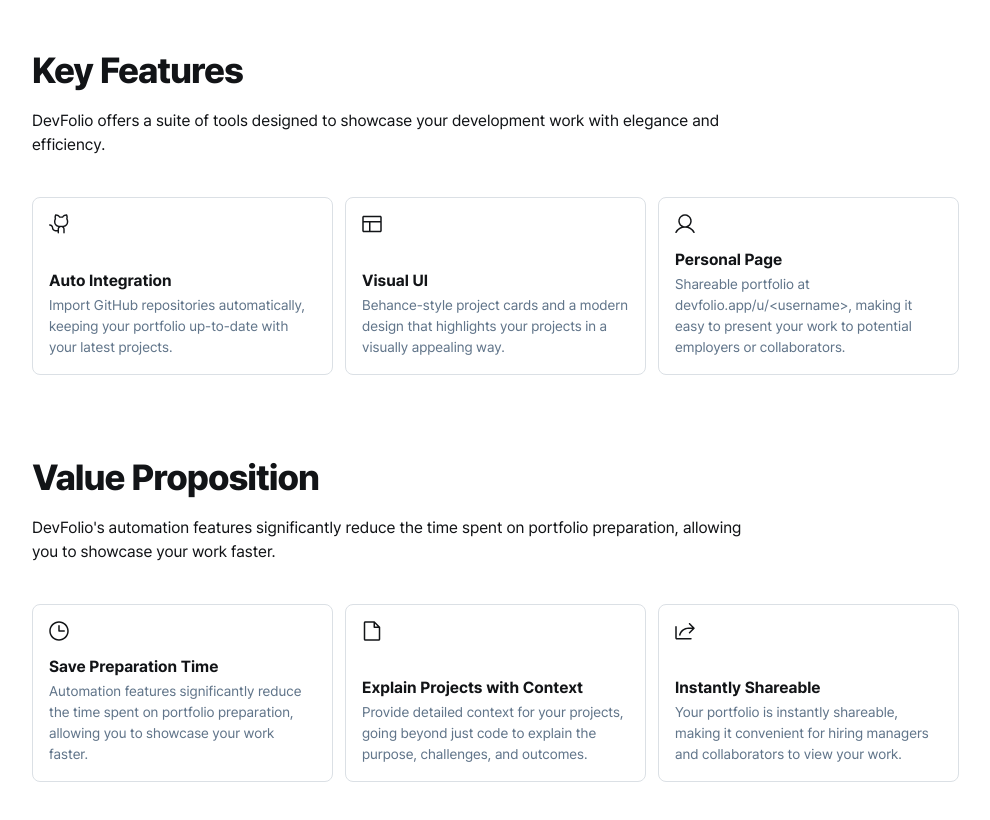
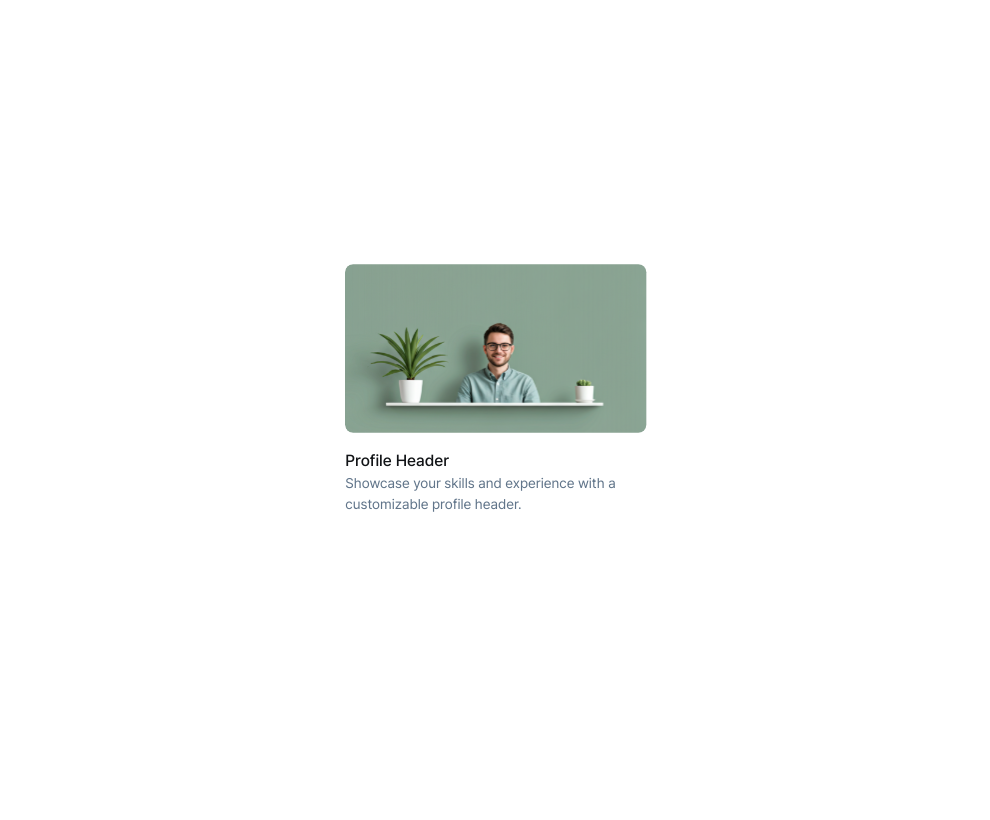
Before and after one commit to DevFolioFE/devfolio, a Next.js app: page / in a window 1280 px wide. Shown: the top 820 px of the page, without its empty margins (144-1134 px from the left). Built offline with nearby package versions, Linux system fonts and the light colour scheme.

Commit message:
feat: link-preview ui

```diff
--- a/src/app/page.tsx
+++ b/src/app/page.tsx
@@ -1,10 +1,14 @@
-import { InfoBlock } from "@/features/home/ui/InfoBlock";
+import { LinkPreview } from "@/features/home";
+import TestSvg from "@/assets/icons/test_preview.svg";
 
 export default function Home() {
   return (
     <div className="flex min-h-screen flex-col items-center justify-center py-2 bg-white">
-      <InfoBlock type="A" />
-      <InfoBlock type="B" />
+      <LinkPreview
+        imageSrc={TestSvg}
+        title="Profile Header"
+        description="Showcase your skills and experience with a customizable profile header."
+      />
     </div>
   );
 }
--- /dev/null
+++ b/src/features/home/index.ts
@@ -0,0 +1,2 @@
+export { InfoBlock } from "@/features/home/ui/InfoBlock";
+export { LinkPreview } from "@/features/home/ui/LinkPreview";
--- /dev/null
+++ b/src/features/home/ui/LinkPreview.tsx
@@ -0,0 +1,31 @@
+import Image from "next/image";
+
+interface LinkPreviewProps {
+  imageSrc: string;
+  title: string;
+  description: string;
+}
+
+export function LinkPreview({
+  imageSrc,
+  title,
+  description,
+}: LinkPreviewProps) {
+  return (
+    <article className="flex flex-col w-[301.33px] h-[272px] items-start gap-4 rounded-lg cursor-pointer">
+      <Image
+        alt="test"
+        src={imageSrc}
+        className="w-full h-[169px] rounded-lg"
+      />
+      <section className="flex flex-col items-start self-stretch w-full">
+        <div className="flex flex-col items-start w-full">
+          <p className="text-body-lg-medium">{title}</p>
+        </div>
+        <div className="flex flex-col items-start w-full">
+          <p className="text-body-md-regular text-[#61758A]">{description}</p>
+        </div>
+      </section>
+    </article>
+  );
+}
```
Also changed, not shown: src/assets/icons/test_preview.svg (added), src/features/index.ts (deleted).
